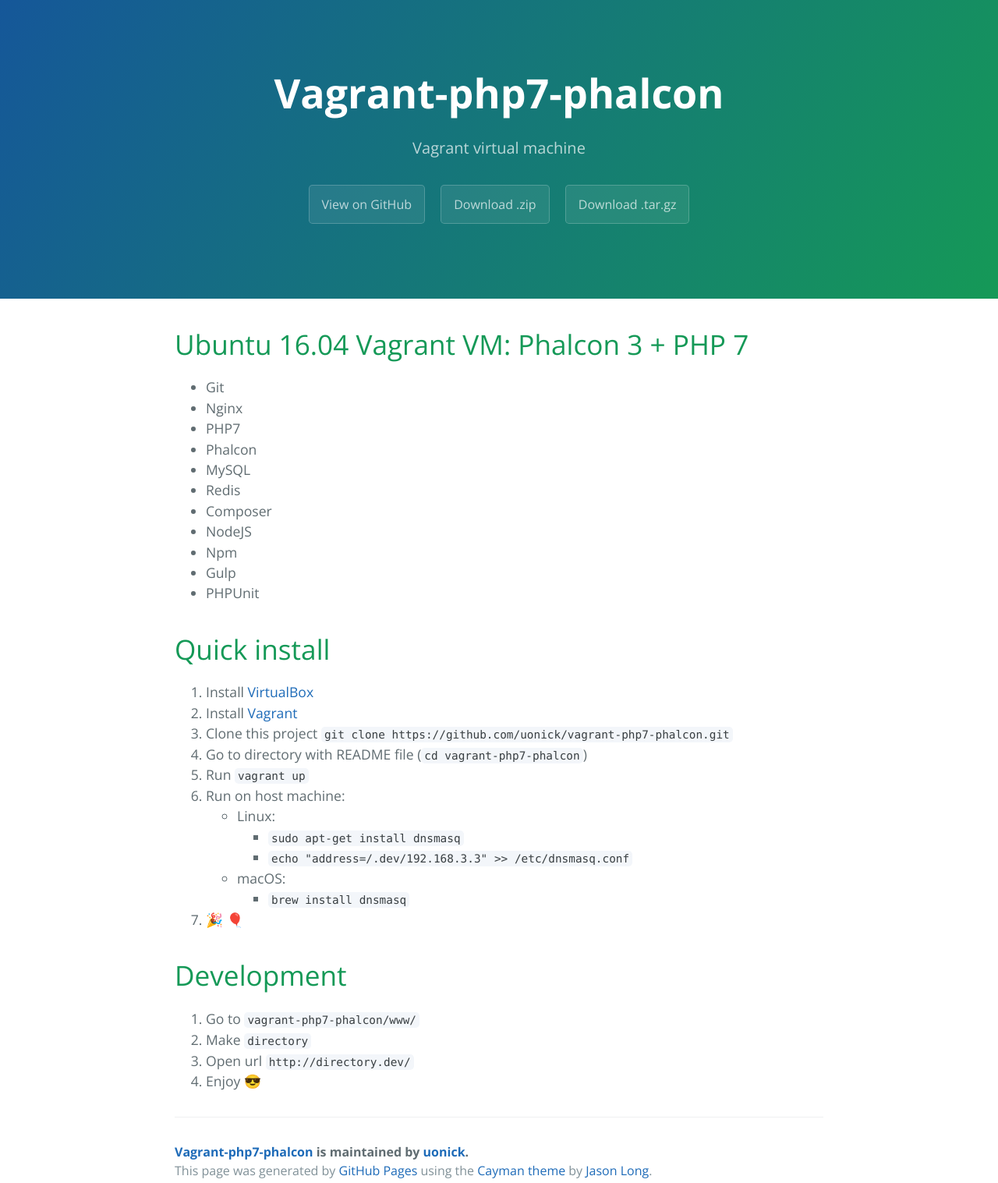
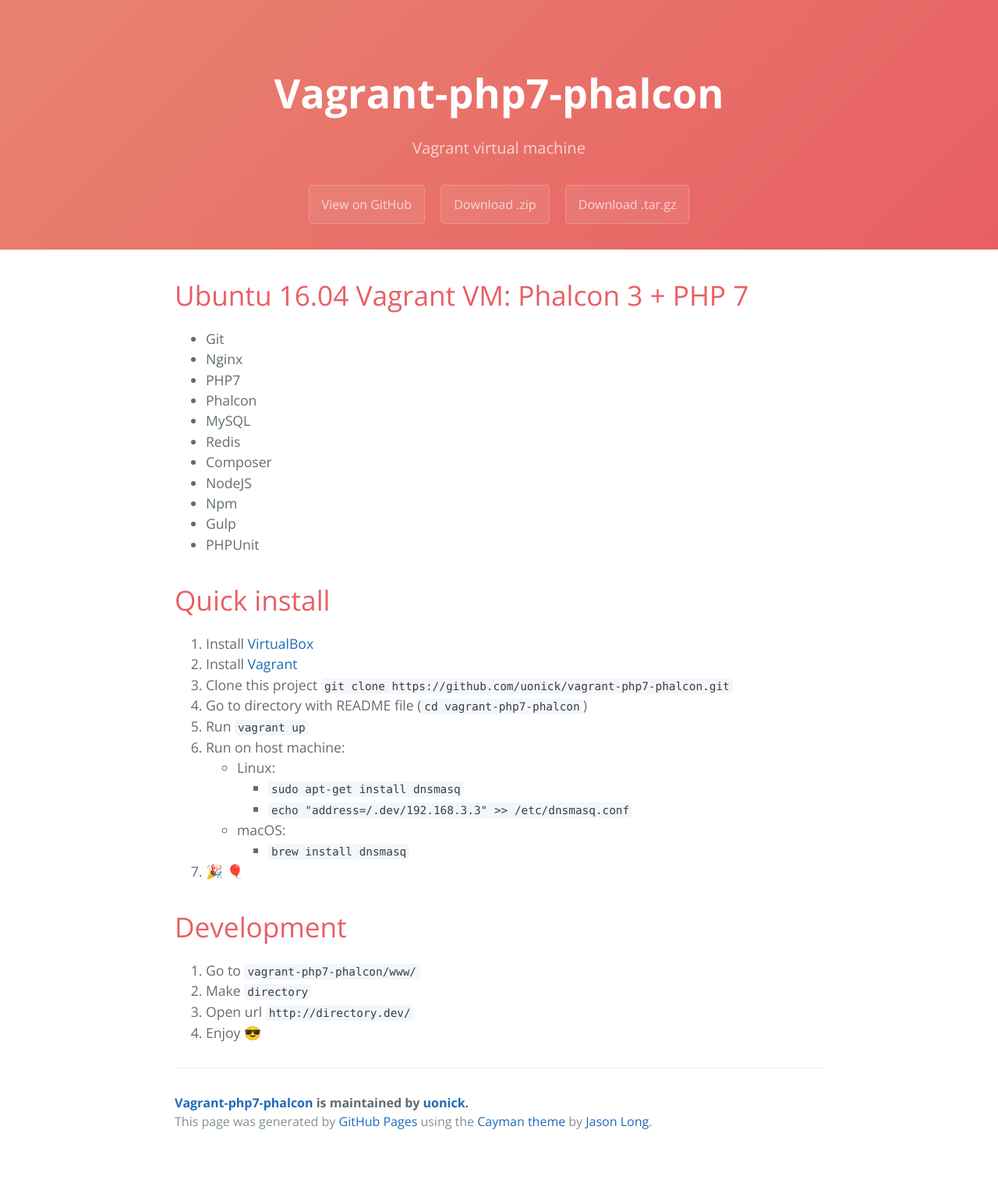
Before and after one commit to malebolgia/vagrant-php7-phalcon, a PHP site: page / in a window 1280 px wide. Shown: the top 1517 px of the page at 78% size. After the commit the page ends 1448 px from the top, so only its background shows below. Run offline with PHP 8.4, Linux system fonts and the light colour scheme.

Commit message:
Update stylesheet.css

```diff
--- a/stylesheets/stylesheet.css
+++ b/stylesheets/stylesheet.css
@@ -54,10 +54,14 @@ a {
       margin-left: 0; } }
 
 .page-header {
-  color: #fff;
-  text-align: center;
-  background-color: #159957;
-  background-image: linear-gradient(120deg, #155799, #159957); }
+    color: white;
+    text-align: center;
+    min-width: 100%;
+    min-height: 320px;
+    height: 320px;
+    background: -webkit-linear-gradient(315deg, #e88371 0%, #e85f63 100%);
+    background: linear-gradient(135deg, #e88371 0%, #e85f63 100%);
+}
 
 @media screen and (min-width: 64em) {
   .page-header {
@@ -112,7 +116,7 @@ a {
   margin-top: 2rem;
   margin-bottom: 1rem;
   font-weight: normal;
-  color: #159957; }
+  color: #e85f63; }
 .main-content p {
   margin-bottom: 1em; }
 .main-content code {
```
